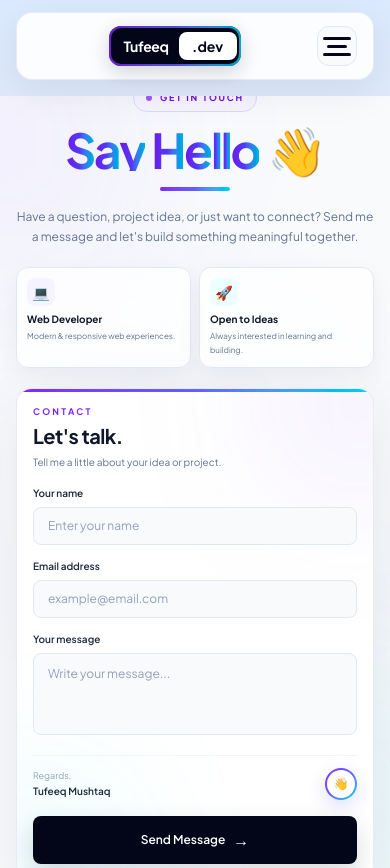
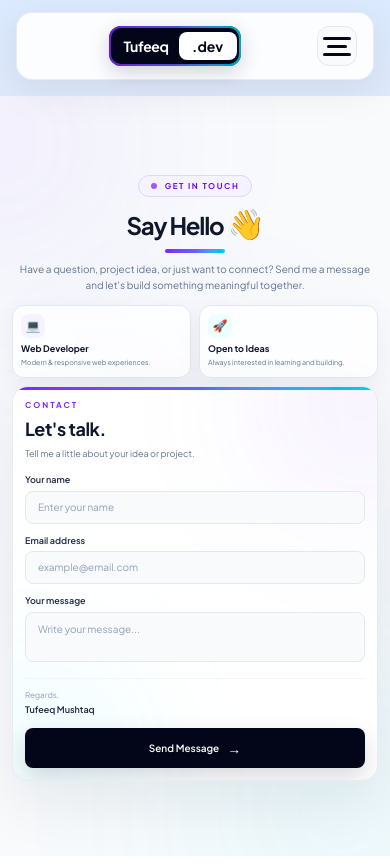
Before and after one commit to tufeeqmushtaqnahami/nextJsPortfolio, a Next.js app: page /contact in a window 390 px wide. Built offline with nearby package versions, Linux system fonts and the light colour scheme.

Commit message:
refactor: improve contact page responsive layout

```diff
--- a/src/app/contact/page.jsx
+++ b/src/app/contact/page.jsx
@@ -54,23 +54,19 @@ const ContactPage = () => {
         duration: 0.9,
         ease: "easeOut",
       }}
-      className="relative h-[calc(100vh-72px)] w-full overflow-hidden bg-slate-50 text-slate-900"
+      className="relative h-[90vh] w-full overflow-hidden bg-slate-50 text-slate-900 md:h-[calc(100vh-72px)]"
     >
       {/* =====================================================
           BACKGROUND
       ====================================================== */}
 
       <div className="pointer-events-none absolute inset-0 overflow-hidden">
-        {/* Violet glow */}
         <div className="absolute -left-32 -top-20 h-64 w-64 rounded-full bg-violet-500/[0.08] blur-[90px] sm:h-80 sm:w-80" />
 
-        {/* Cyan glow */}
         <div className="absolute -bottom-24 -right-24 h-72 w-72 rounded-full bg-cyan-400/[0.07] blur-[100px] sm:h-96 sm:w-96" />
 
-        {/* Indigo glow */}
         <div className="absolute left-1/2 top-1/2 h-72 w-72 -translate-x-1/2 -translate-y-1/2 rounded-full bg-indigo-500/[0.025] blur-[100px] sm:h-[450px] sm:w-[450px]" />
 
-        {/* Subtle radial effect */}
         <div className="absolute inset-0 bg-[radial-gradient(circle_at_center,rgba(99,102,241,0.025),transparent_60%)]" />
       </div>
 
@@ -78,32 +74,37 @@ const ContactPage = () => {
           MAIN CONTAINER
       ====================================================== */}
 
-      <div className="relative z-10 mx-auto flex h-full w-full max-w-[1800px] items-center px-4 sm:px-6 md:px-8 lg:px-12 xl:px-16 2xl:px-20">
-        <div className="grid w-full grid-cols-1 items-center gap-5 sm:gap-6 md:gap-8 lg:grid-cols-2 lg:gap-10 xl:gap-16 2xl:gap-20">
+      <div className="relative z-10 mx-auto flex h-full w-full max-w-[1800px] items-center px-3 sm:px-6 md:px-8 lg:px-12 xl:px-16 2xl:px-20">
+        <div className="grid w-full grid-cols-1 items-center gap-2 sm:gap-6 md:gap-8 lg:grid-cols-2 lg:gap-10 xl:gap-16 2xl:gap-20">
 
           {/* =================================================
               LEFT SIDE
           ================================================== */}
 
           <section className="flex min-w-0 flex-col justify-center text-center lg:text-left">
+
             {/* Badge */}
+
             <motion.div
               initial={{ opacity: 0, y: 15 }}
               animate={{ opacity: 1, y: 0 }}
               transition={{ duration: 0.5, delay: 0.15 }}
             >
-              <span className="inline-flex items-center gap-2 rounded-full border border-violet-200 bg-violet-50 px-3 py-1.5 text-[9px] font-bold uppercase tracking-[0.2em] text-violet-700 sm:px-4 sm:py-2 sm:text-[10px]">
+              <span className="inline-flex items-center gap-2 rounded-full border border-violet-200 bg-violet-50 px-3 py-1 text-[8px] font-bold uppercase tracking-[0.2em] text-violet-700 sm:px-4 sm:py-2 sm:text-[10px]">
                 <span className="h-1.5 w-1.5 animate-pulse rounded-full bg-violet-600 sm:h-2 sm:w-2" />
                 Get in touch
               </span>
             </motion.div>
 
-            {/* Heading */}
+            {/* =================================================
+                SAY HELLO
+            ================================================== */}
+
             <motion.h1
               initial={{ opacity: 0, y: 25 }}
               animate={{ opacity: 1, y: 0 }}
               transition={{ duration: 0.7, delay: 0.25 }}
-              className="mt-4 text-5xl font-bold leading-[0.9] tracking-[-0.05em] sm:mt-5 sm:text-6xl md:text-7xl lg:text-6xl xl:text-7xl 2xl:text-8xl"
+              className="mt-2 text-3xl font-bold leading-[0.9] tracking-[-0.05em] sm:mt-4 sm:text-5xl md:text-6xl lg:text-5xl xl:text-6xl 2xl:text-7xl"
             >
               {text.split("").map((letter, index) => (
                 <motion.span
@@ -114,41 +115,57 @@ const ContactPage = () => {
                     duration: 0.3,
                     delay: 0.3 + index * 0.05,
                   }}
-                  className="inline-block bg-gradient-to-r from-violet-700 via-indigo-600 to-cyan-500 bg-clip-text text-transparent"
+                 className="mt-2 text-2xl font-bold leading-[0.9] tracking-[-0.05em] sm:mt-4 sm:text-4xl md:text-5xl lg:text-4xl xl:text-5xl 2xl:text-6xl"
                 >
                   {letter === " " ? "\u00A0" : letter}
                 </motion.span>
               ))}
 
+              {/* KEEP HELLO EMOJI */}
+
               <motion.span
-                initial={{ scale: 0, rotate: -20 }}
-                animate={{ scale: 1, rotate: 0 }}
+                initial={{
+                  scale: 0,
+                  rotate: -20,
+                }}
+                animate={{
+                  scale: 1,
+                  rotate: 0,
+                }}
                 transition={{
                   type: "spring",
                   stiffness: 250,
                   damping: 12,
                   delay: 0.9,
                 }}
-                className="ml-2 inline-block"
+                className="ml-1 inline-block text-3xl sm:ml-2 sm:text-4xl md:text-5xl lg:text-4xl xl:text-5xl 2xl:text-6xl"
               >
                 👋
               </motion.span>
             </motion.h1>
 
             {/* Accent line */}
+
             <motion.div
               initial={{ width: 0 }}
-              animate={{ width: 70 }}
-              transition={{ duration: 0.6, delay: 0.8 }}
-              className="mx-auto mt-4 h-1 rounded-full bg-gradient-to-r from-violet-600 via-indigo-500 to-cyan-400 lg:mx-0 sm:mt-5"
+              animate={{ width: 60 }}
+              transition={{
+                duration: 0.6,
+                delay: 0.8,
+              }}
+              className="mx-auto mt-2 h-1 rounded-full bg-gradient-to-r from-violet-600 via-indigo-500 to-cyan-400 lg:mx-0 sm:mt-4"
             />
 
             {/* Description */}
+
             <motion.p
               initial={{ opacity: 0, y: 15 }}
               animate={{ opacity: 1, y: 0 }}
-              transition={{ duration: 0.5, delay: 0.85 }}
-              className="mx-auto mt-4 max-w-md text-xs leading-5 text-slate-500 sm:mt-5 sm:text-sm sm:leading-6 md:text-base lg:mx-0"
+              transition={{
+                duration: 0.5,
+                delay: 0.85,
+              }}
+              className="mx-auto mt-2 max-w-md text-[10px] leading-4 text-slate-500 sm:mt-4 sm:text-sm sm:leading-6 md:text-base lg:mx-0"
             >
               Have a question, project idea, or just want to connect?
               Send me a message and let&apos;s build something meaningful
@@ -162,41 +179,47 @@ const ContactPage = () => {
             <motion.div
               initial={{ opacity: 0, y: 15 }}
               animate={{ opacity: 1, y: 0 }}
-              transition={{ duration: 0.5, delay: 1 }}
-              className="mx-auto mt-5 grid w-full max-w-md grid-cols-2 gap-2 sm:mt-6 sm:gap-3 lg:mx-0"
+              transition={{
+                duration: 0.5,
+                delay: 1,
+              }}
+              className="mx-auto mt-3 grid w-full max-w-md grid-cols-2 gap-2 sm:mt-6 sm:gap-3 lg:mx-0"
             >
               {/* Developer */}
-              <div className="group rounded-xl border border-slate-200 bg-white/80 p-2.5 text-left shadow-[0_8px_25px_rgba(15,23,42,0.05)] backdrop-blur-md transition-all duration-300 hover:-translate-y-1 hover:border-violet-200 hover:shadow-[0_12px_30px_rgba(124,58,237,0.1)] sm:rounded-2xl sm:p-3.5">
-                <div className="mb-1.5 flex h-7 w-7 items-center justify-center rounded-lg bg-violet-50 text-sm transition-transform duration-300 group-hover:scale-110 sm:mb-2 sm:h-9 sm:w-9 sm:text-base">
+
+              <div className="group rounded-xl border border-slate-200 bg-white/80 p-2 text-left shadow-[0_8px_25px_rgba(15,23,42,0.05)] backdrop-blur-md transition-all duration-300 hover:-translate-y-1 hover:border-violet-200 hover:shadow-[0_12px_30px_rgba(124,58,237,0.1)] sm:rounded-2xl sm:p-3.5">
+                <div className="mb-1 flex h-6 w-6 items-center justify-center rounded-lg bg-violet-50 text-xs transition-transform duration-300 group-hover:scale-110 sm:mb-2 sm:h-9 sm:w-9 sm:text-base">
                   💻
                 </div>
 
-                <p className="text-[10px] font-bold text-slate-900 sm:text-xs">
+                <p className="text-[9px] font-bold text-slate-900 sm:text-xs">
                   Web Developer
                 </p>
 
-                <p className="mt-0.5 text-[8px] leading-3.5 text-slate-500 sm:text-[10px] sm:leading-4">
+                <p className="mt-0.5 text-[7px] leading-3 text-slate-500 sm:text-[10px] sm:leading-4">
                   Modern & responsive web experiences.
                 </p>
               </div>
 
               {/* Ideas */}
-              <div className="group rounded-xl border border-slate-200 bg-white/80 p-2.5 text-left shadow-[0_8px_25px_rgba(15,23,42,0.05)] backdrop-blur-md transition-all duration-300 hover:-translate-y-1 hover:border-cyan-200 hover:shadow-[0_12px_30px_rgba(6,182,212,0.1)] sm:rounded-2xl sm:p-3.5">
-                <div className="mb-1.5 flex h-7 w-7 items-center justify-center rounded-lg bg-cyan-50 text-sm transition-transform duration-300 group-hover:scale-110 sm:mb-2 sm:h-9 sm:w-9 sm:text-base">
+
+              <div className="group rounded-xl border border-slate-200 bg-white/80 p-2 text-left shadow-[0_8px_25px_rgba(15,23,42,0.05)] backdrop-blur-md transition-all duration-300 hover:-translate-y-1 hover:border-cyan-200 hover:shadow-[0_12px_30px_rgba(6,182,212,0.1)] sm:rounded-2xl sm:p-3.5">
+                <div className="mb-1 flex h-6 w-6 items-center justify-center rounded-lg bg-cyan-50 text-xs transition-transform duration-300 group-hover:scale-110 sm:mb-2 sm:h-9 sm:w-9 sm:text-base">
                   🚀
                 </div>
 
-                <p className="text-[10px] font-bold text-slate-900 sm:text-xs">
+                <p className="text-[9px] font-bold text-slate-900 sm:text-xs">
                   Open to Ideas
                 </p>
 
-                <p className="mt-0.5 text-[8px] leading-3.5 text-slate-500 sm:text-[10px] sm:leading-4">
+                <p className="mt-0.5 text-[7px] leading-3 text-slate-500 sm:text-[10px] sm:leading-4">
                   Always interested in learning and building.
                 </p>
               </div>
             </motion.div>
 
             {/* Desktop indicator */}
+
             <div className="mt-5 hidden items-center gap-2 lg:flex">
               <span className="h-1.5 w-1.5 rounded-full bg-violet-500" />
               <span className="h-1.5 w-1.5 rounded-full bg-indigo-500" />
@@ -216,31 +239,44 @@ const ContactPage = () => {
             <motion.form
               ref={form}
               onSubmit={sendEmail}
-              initial={{ opacity: 0, x: 50 }}
-              animate={{ opacity: 1, x: 0 }}
-              transition={{ duration: 0.7, delay: 0.25 }}
-              className="relative w-full max-w-[560px] overflow-hidden rounded-2xl border border-slate-200/80 bg-white p-4 shadow-[0_20px_60px_rgba(15,23,42,0.08)] sm:rounded-3xl sm:p-5 md:p-6 lg:p-7 xl:p-8"
+              initial={{
+                opacity: 0,
+                x: 50,
+              }}
+              animate={{
+                opacity: 1,
+                x: 0,
+              }}
+              transition={{
+                duration: 0.7,
+                delay: 0.25,
+              }}
+              className="relative w-full max-w-[560px] overflow-hidden rounded-2xl border border-slate-200/80 bg-white p-3 shadow-[0_20px_60px_rgba(15,23,42,0.08)] sm:rounded-3xl sm:p-5 md:p-6 lg:p-7 xl:p-8"
             >
               {/* Form glows */}
+
               <div className="pointer-events-none absolute -right-24 -top-24 h-56 w-56 rounded-full bg-violet-500/[0.07] blur-3xl" />
 
               <div className="pointer-events-none absolute -bottom-24 -left-24 h-56 w-56 rounded-full bg-cyan-400/[0.06] blur-3xl" />
 
               {/* Top gradient */}
+
               <div className="absolute left-0 right-0 top-0 h-[3px] bg-gradient-to-r from-violet-600 via-indigo-500 to-cyan-400" />
 
               <div className="relative z-10">
+
                 {/* Form heading */}
-                <div className="mb-4 sm:mb-5">
-                  <p className="text-[9px] font-bold uppercase tracking-[0.25em] text-violet-600 sm:text-[10px]">
+
+                <div className="mb-3 sm:mb-5">
+                  <p className="text-[8px] font-bold uppercase tracking-[0.25em] text-violet-600 sm:text-[10px]">
                     Contact
                   </p>
 
-                  <h2 className="mt-1 text-xl font-bold tracking-tight text-slate-900 sm:text-2xl md:text-3xl">
+                  <h2 className="mt-1 text-lg font-bold tracking-tight text-slate-900 sm:text-2xl md:text-3xl">
                     Let&apos;s talk.
                   </h2>
 
-                  <p className="mt-1 text-[10px] leading-4 text-slate-500 sm:text-xs sm:leading-5">
+                  <p className="mt-1 text-[9px] leading-3.5 text-slate-500 sm:text-xs sm:leading-5">
                     Tell me a little about your idea or project.
                   </p>
                 </div>
@@ -249,10 +285,10 @@ const ContactPage = () => {
                     NAME
                 ================================================== */}
 
-                <div className="mb-3.5 sm:mb-4">
+                <div className="mb-2.5 sm:mb-4">
                   <label
                     htmlFor="user_name"
-                    className="mb-1.5 block text-[10px] font-semibold text-slate-800 sm:text-xs"
+                    className="mb-1 block text-[9px] font-semibold text-slate-800 sm:text-xs"
                   >
                     Your name
                   </label>
@@ -264,7 +300,7 @@ const ContactPage = () => {
                     required
                     autoComplete="name"
                     placeholder="Enter your name"
-                    className="w-full rounded-lg border border-slate-200 bg-slate-50 px-3.5 py-2.5 text-xs text-slate-900 outline-none transition-all duration-300 placeholder:text-slate-400 hover:border-violet-200 hover:bg-white focus:border-violet-500 focus:bg-white focus:ring-4 focus:ring-violet-500/10 sm:rounded-xl sm:px-4 sm:py-3 sm:text-sm"
+                    className="w-full rounded-lg border border-slate-200 bg-slate-50 px-3 py-2 text-[10px] text-slate-900 outline-none transition-all duration-300 placeholder:text-slate-400 hover:border-violet-200 hover:bg-white focus:border-violet-500 focus:bg-white focus:ring-4 focus:ring-violet-500/10 sm:rounded-xl sm:px-4 sm:py-3 sm:text-sm"
                   />
                 </div>
 
@@ -272,10 +308,10 @@ const ContactPage = () => {
                     EMAIL
                 ================================================== */}
 
-                <div className="mb-3.5 sm:mb-4">
+                <div className="mb-2.5 sm:mb-4">
                   <label
                     htmlFor="user_email"
-                    className="mb-1.5 block text-[10px] font-semibold text-slate-800 sm:text-xs"
+                    className="mb-1 block text-[9px] font-semibold text-slate-800 sm:text-xs"
                   >
                     Email address
                   </label>
@@ -287,7 +323,7 @@ const ContactPage = () => {
                     required
                     autoComplete="email"
                     placeholder="example@email.com"
-                    className="w-full rounded-lg border border-slate-200 bg-slate-50 px-3.5 py-2.5 text-xs text-slate-900 outline-none transition-all duration-300 placeholder:text-slate-400 hover:border-indigo-200 hover:bg-white focus:border-indigo-500 focus:bg-white focus:ring-4 focus:ring-indigo-500/10 sm:rounded-xl sm:px-4 sm:py-3 sm:text-sm"
+                    className="w-full rounded-lg border border-slate-200 bg-slate-50 px-3 py-2 text-[10px] text-slate-900 outline-none transition-all duration-300 placeholder:text-slate-400 hover:border-indigo-200 hover:bg-white focus:border-indigo-500 focus:bg-white focus:ring-4 focus:ring-indigo-500/10 sm:rounded-xl sm:px-4 sm:py-3 sm:text-sm"
                   />
                 </div>
 
@@ -295,10 +331,10 @@ const ContactPage = () => {
                     MESSAGE
                 ================================================== */}
 
-                <div className="mb-3.5 sm:mb-4">
+                <div className="mb-2.5 sm:mb-4">
                   <label
                     htmlFor="user_message"
-                    className="mb-1.5 block text-[10px] font-semibold text-slate-800 sm:text-xs"
+                    className="mb-1 block text-[9px] font-semibold text-slate-800 sm:text-xs"
                   >
                     Your message
                   </label>
@@ -306,10 +342,10 @@ const ContactPage = () => {
                   <textarea
                     id="user_message"
                     name="user_message"
-                    rows={3}
+                    rows={2}
                     required
                     placeholder="Write your message..."
-                    className="w-full resize-none rounded-lg border border-slate-200 bg-slate-50 px-3.5 py-2.5 text-xs leading-5 text-slate-900 outline-none transition-all duration-300 placeholder:text-slate-400 hover:border-cyan-200 hover:bg-white focus:border-cyan-500 focus:bg-white focus:ring-4 focus:ring-cyan-500/10 sm:rounded-xl sm:px-4 sm:py-3 sm:text-sm sm:leading-6"
+                    className="w-full resize-none rounded-lg border border-slate-200 bg-slate-50 px-3 py-2 text-[10px] leading-4 text-slate-900 outline-none transition-all duration-300 placeholder:text-slate-400 hover:border-cyan-200 hover:bg-white focus:border-cyan-500 focus:bg-white focus:ring-4 focus:ring-cyan-500/10 sm:rounded-xl sm:px-4 sm:py-3 sm:text-sm sm:leading-6"
                   />
                 </div>
 
@@ -317,21 +353,15 @@ const ContactPage = () => {
                     SIGNATURE
                 ================================================== */}
 
-                <div className="mb-4 flex items-center justify-between border-t border-slate-100 pt-3 sm:mb-5 sm:pt-4">
+                <div className="mb-3 flex items-center justify-between border-t border-slate-100 pt-2.5 sm:mb-5 sm:pt-4">
                   <div>
-                    <p className="text-[9px] text-slate-400 sm:text-[10px]">
+                    <p className="text-[8px] text-slate-400 sm:text-[10px]">
                       Regards,
                     </p>
 
-                    <p className="mt-0.5 text-[10px] font-semibold text-slate-800 sm:text-xs">
+                    <p className="mt-0.5 text-[9px] font-semibold text-slate-800 sm:text-xs">
                       Tufeeq Mushtaq
                     </p>
-                  </div>
-
-                  <div className="h-8 w-8 rounded-full bg-gradient-to-br from-violet-600 via-indigo-500 to-cyan-400 p-[2px] shadow-[0_6px_18px_rgba(79,70,229,0.18)] sm:h-9 sm:w-9">
-                    <div className="flex h-full w-full items-center justify-center rounded-full bg-white text-xs">
-                      👋
-                    </div>
                   </div>
                 </div>
 
@@ -344,22 +374,21 @@ const ContactPage = () => {
                   disabled={sending}
                   whileHover={!sending ? { y: -2 } : {}}
                   whileTap={!sending ? { scale: 0.98 } : {}}
-                  className="group relative w-full overflow-hidden rounded-lg bg-slate-950 px-5 py-3 text-xs font-semibold text-white shadow-[0_10px_25px_rgba(15,23,42,0.16)] transition-all duration-300 hover:shadow-[0_15px_35px_rgba(79,70,229,0.25)] disabled:cursor-not-allowed disabled:opacity-60 sm:rounded-xl sm:py-3.5 sm:text-sm"
+                  className="group relative w-full overflow-hidden rounded-lg bg-slate-950 px-5 py-2.5 text-[10px] font-semibold text-white shadow-[0_10px_25px_rgba(15,23,42,0.16)] transition-all duration-300 hover:shadow-[0_15px_35px_rgba(79,70,229,0.25)] disabled:cursor-not-allowed disabled:opacity-60 sm:rounded-xl sm:py-3.5 sm:text-sm"
                 >
-                  {/* Gradient hover */}
                   <span className="absolute inset-0 -translate-x-full bg-gradient-to-r from-violet-700 via-indigo-600 to-cyan-500 transition-transform duration-500 group-hover:translate-x-0" />
 
                   <span className="relative z-10 flex items-center justify-center gap-2">
                     {sending ? (
                       <>
-                        <span className="h-3.5 w-3.5 animate-spin rounded-full border-2 border-white/30 border-t-white" />
+                        <span className="h-3 w-3 animate-spin rounded-full border-2 border-white/30 border-t-white" />
                         Sending...
                       </>
                     ) : (
                       <>
                         Send Message
 
-                        <span className="text-base transition-transform duration-300 group-hover:translate-x-1">
+                        <span className="text-sm transition-transform duration-300 group-hover:translate-x-1">
                           →
                         </span>
                       </>
@@ -368,28 +397,40 @@ const ContactPage = () => {
                 </motion.button>
 
                 {/* =================================================
-                    SUCCESS
+                    SUCCESS MESSAGE
                 ================================================== */}
 
                 {success && (
                   <motion.div
-                    initial={{ opacity: 0, y: 8 }}
-                    animate={{ opacity: 1, y: 0 }}
-                    className="mt-3 rounded-lg border border-emerald-200 bg-emerald-50 px-3 py-2 text-center text-[10px] font-semibold text-emerald-700 sm:rounded-xl sm:text-xs"
+                    initial={{
+                      opacity: 0,
+                      y: 8,
+                    }}
+                    animate={{
+                      opacity: 1,
+                      y: 0,
+                    }}
+                    className="mt-2 rounded-lg border border-emerald-200 bg-emerald-50 px-3 py-1.5 text-center text-[9px] font-semibold text-emerald-700 sm:rounded-xl sm:text-xs"
                   >
                     ✓ Your message has been sent successfully!
                   </motion.div>
                 )}
 
                 {/* =================================================
-                    ERROR
+                    ERROR MESSAGE
                 ================================================== */}
 
                 {error && (
                   <motion.div
-                    initial={{ opacity: 0, y: 8 }}
-                    animate={{ opacity: 1, y: 0 }}
-                    className="mt-3 rounded-lg border border-red-200 bg-red-50 px-3 py-2 text-center text-[10px] font-semibold text-red-600 sm:rounded-xl sm:text-xs"
+                    initial={{
+                      opacity: 0,
+                      y: 8,
+                    }}
+                    animate={{
+                      opacity: 1,
+                      y: 0,
+                    }}
+                    className="mt-2 rounded-lg border border-red-200 bg-red-50 px-3 py-1.5 text-center text-[9px] font-semibold text-red-600 sm:rounded-xl sm:text-xs"
                   >
                     Something went wrong. Please try again.
                   </motion.div>
```
